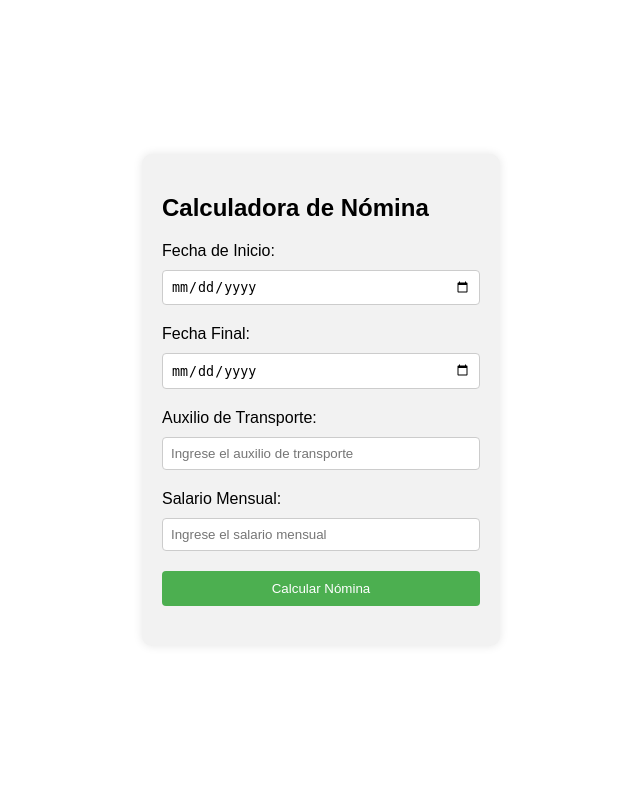
After one commit to ProyectoNomina24/login, a PHP site: page /ejem.html in a window 1280 px wide. The commit adds this page. Shown: the whole page, without its empty margins (319-959 px from the left). Run offline with PHP 8.4, Linux system fonts and the light colour scheme.

Commit message:
Anderson

```diff
--- /dev/null
+++ b/ejem.html
@@ -0,0 +1,107 @@
+<!DOCTYPE html>
+<html lang="es">
+<head>
+<meta charset="UTF-8">
+<meta name="viewport" content="width=device-width, initial-scale=1.0">
+<title>Calculadora de Nómina</title>
+<style>
+  body {
+    display: flex;
+    justify-content: center;
+    align-items: center;
+    height: 100vh;
+    margin: 0;
+    font-family: Arial, sans-serif;
+  }
+
+  #formulario {
+    background-color: #f2f2f2;
+    padding: 20px;
+    border-radius: 10px;
+    box-shadow: 0 0 10px rgba(0, 0, 0, 0.1);
+  }
+
+  label {
+    display: block;
+    margin-bottom: 10px;
+  }
+
+  input[type="date"],
+  input[type="number"] {
+    width: 100%;
+    padding: 8px;
+    margin-bottom: 20px;
+    border: 1px solid #ccc;
+    border-radius: 4px;
+    box-sizing: border-box;
+  }
+
+  button {
+    width: 100%;
+    padding: 10px;
+    background-color: #4caf50;
+    color: white;
+    border: none;
+    border-radius: 4px;
+    cursor: pointer;
+  }
+
+  button:hover {
+    background-color: #45a049;
+  }
+
+  #resultado {
+    margin-top: 20px;
+    font-weight: bold;
+  }
+</style>
+</head>
+<body>
+
+<div id="formulario">
+  <h2>Calculadora de Nómina</h2>
+  <label for="fechaInicio">Fecha de Inicio:</label>
+  <input type="date" id="fechaInicio">
+
+  <label for="fechaFinal">Fecha Final:</label>
+  <input type="date" id="fechaFinal">
+
+  <label for="auxilioTransporte">Auxilio de Transporte:</label>
+  <input type="number" id="auxilioTransporte" placeholder="Ingrese el auxilio de transporte">
+
+  <label for="salarioMensual">Salario Mensual:</label>
+  <input type="number" id="salarioMensual" placeholder="Ingrese el salario mensual">
+
+  <button onclick="calcularNomina()">Calcular Nómina</button>
+
+  <div id="resultado"></div>
+</div>
+
+<script>
+function calcularNomina() {
+  const fechaInicio = new Date(document.getElementById('fechaInicio').value);
+  const fechaFinal = new Date(document.getElementById('fechaFinal').value);
+  const auxilioTransporte = parseFloat(document.getElementById('auxilioTransporte').value);
+  const salarioMensual = parseFloat(document.getElementById('salarioMensual').value);
+
+  // Verificar si las fechas son válidas
+  if (isNaN(fechaInicio.getTime()) || isNaN(fechaFinal.getTime())) {
+    document.getElementById('resultado').innerText = 'Por favor, introduce fechas válidas.';
+    return;
+  }
+
+  // Calcular días trabajados
+  const diasTrabajados = (fechaFinal - fechaInicio) / (1000 * 60 * 60 * 24);
+
+  // Calcular salario (incluyendo auxilio de transporte si aplica)
+  let salarioTotal = diasTrabajados * (salarioMensual / 30);
+  if (auxilioTransporte && auxilioTransporte > 0) {
+    salarioTotal += auxilioTransporte;
+  }
+
+  document.getElementById('resultado').innerText = `El salario total es: $${salarioTotal.toFixed(2)}`;
+}
+</script>
+
+</body>
+</html>
--- a/login.php
+++ b/login.php
@@ -40,6 +40,8 @@
       <p> <?= $message ?></p>
     <?php endif; ?>
 
+
+
     <h1>Inicia sesión</h1>
     <span>O <a href="registro.php">Registrate</a></span>
 
--- a/partials/header.php
+++ b/partials/header.php
@@ -1,3 +1,5 @@
 <header>
     <a href="/Nomina">MyNomina</a>
+
+
 </header>
```
Also changed, not shown: CSS/calc.css (added, +49 -0 lines), CSS/stilos.css (+12 -0 lines), JS/script.js (added, +23 -0 lines), index.php (+33 -0 lines), index2.php (+38 -11 lines).
